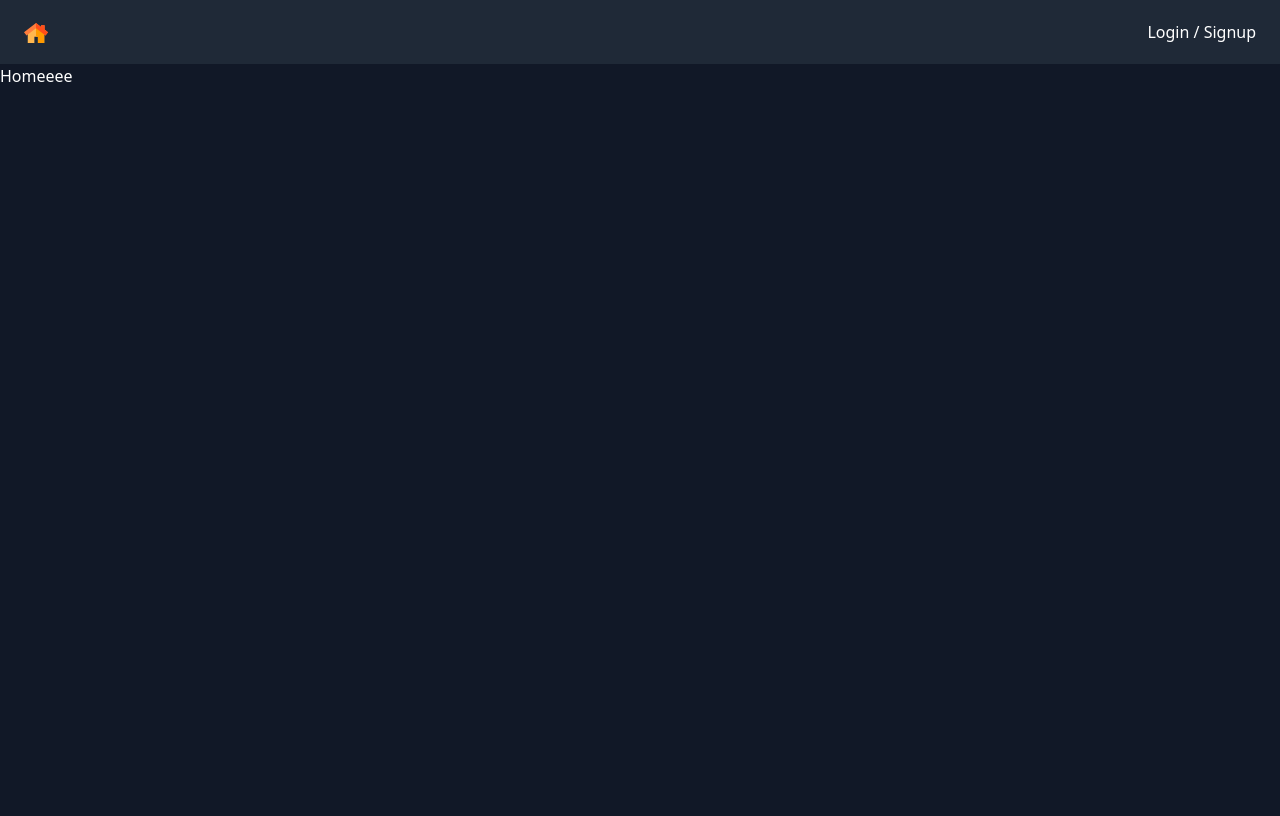
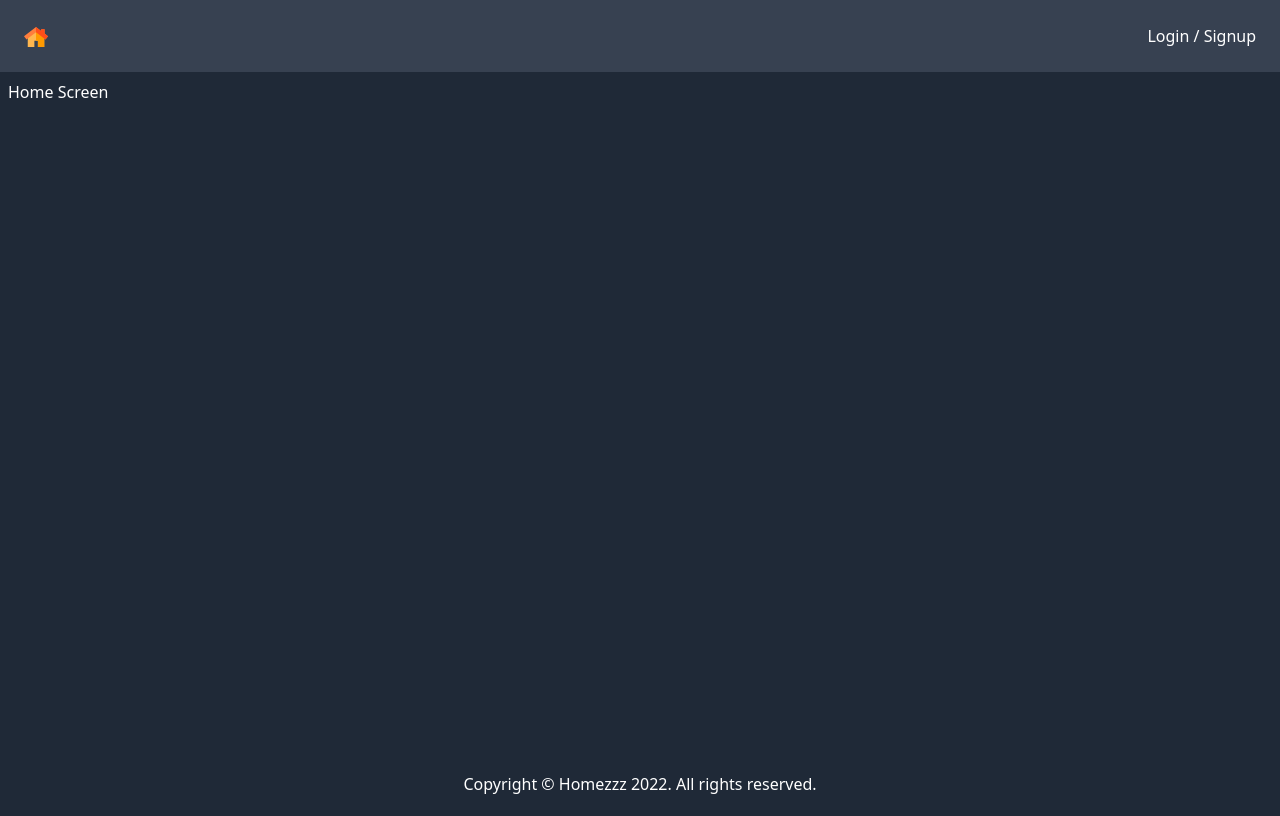
Before and after one commit to aurelchivu/housezzz, a Next.js app: page / in a window 1280 px wide. Built offline with nearby package versions, Linux system fonts and the light colour scheme.

Commit message:
Refactoring Layout

```diff
--- a/pages/_app.tsx
+++ b/pages/_app.tsx
@@ -2,15 +2,19 @@ import React from "react";
 import { AppProps } from "next/app";
 import Head from "next/head";
 import "../styles/index.css";
+import Layout from "src/components/Layout";
 
 export default function MyApp({ Component, pageProps }: AppProps) {
+  console.log(Component);
   return (
     <>
       <Head>
         <title>Housezzz</title>
         <link rel="icon" href="/favicon.ico" />
       </Head>
-      <Component {...pageProps} />
+      <Layout>
+        <Component {...pageProps} />
+      </Layout>
     </>
   );
 }
--- a/pages/index.tsx
+++ b/pages/index.tsx
@@ -2,5 +2,5 @@ import React from "react";
 import Layout from "src/components/Layout";
 
 export default function Home() {
-  return <Layout main={<div>Homeeee</div>} />;
+  return <div>Home Screen</div>;
 }
--- /dev/null
+++ b/src/components/Footer.tsx
@@ -0,0 +1,11 @@
+import { FunctionComponent } from "react";
+
+const Footer: FunctionComponent = () => {
+  return (
+    <footer className="text-center py-5">
+      Copyright &copy; Homezzz {new Date().getFullYear()}. All rights reserved.
+    </footer>
+  );
+};
+
+export default Footer;
--- a/src/components/Layout.tsx
+++ b/src/components/Layout.tsx
@@ -1,42 +1,21 @@
 /* eslint-disable @next/next/no-img-element */
-import { FunctionComponent, ReactNode } from "react";
+import { FunctionComponent, ReactChild, ReactChildren } from "react";
 import Link from "next/link";
+import Navbar from "./Navbar";
+import Footer from "./Footer";
 
 interface IProps {
-  main: ReactNode;
+  children: ReactChild | ReactChildren;
 }
 
-const Layout: FunctionComponent<IProps> = ({ main }) => {
+const Layout: FunctionComponent<IProps> = ({ children }) => {
   const authenticated = false;
   const logout = () => null;
   return (
-    <div className="bg-gray-900 max-w-screen-2xl mx-auto text-white">
-      <nav className="bg-gray-800" style={{ height: "64px" }}>
-        <div className="px-6 flex items-center justify-between h-16">
-          <Link href="/">
-            <a>
-              <img
-                src="/home-color.svg"
-                alt="home house"
-                className="inline w-6"
-              />
-            </a>
-          </Link>
-          {authenticated ? (
-            <>
-              <Link href="/houses/add">
-                <a>Add House</a>
-              </Link>
-              <button onClick={logout}>Logout</button>
-            </>
-          ) : (
-            <Link href="/auth">
-              <a>Login / Signup</a>
-            </Link>
-          )}
-        </div>
-      </nav>
-      <main style={{ minHeight: "calc(100vh - 64px)" }}>{main}</main>
+    <div className="bg-gray-800 max-w-screen-3xl mx-auto text-white">
+      <Navbar authenticated={authenticated} logout={logout} />
+      <main className="p-2">{children}</main>
+      <Footer />
     </div>
   );
 };
--- /dev/null
+++ b/src/components/Navbar.tsx
@@ -0,0 +1,40 @@
+/* eslint-disable @next/next/no-img-element */
+import { FunctionComponent, ReactNode } from "react";
+import Link from "next/link";
+
+interface IProps {
+  authenticated: boolean;
+  logout: () => void;
+}
+
+const Navbar: FunctionComponent<IProps> = ({ authenticated, logout }) => {
+  return (
+    <nav className="bg-gray-700 py-1">
+      <div className="px-6 flex items-center justify-between h-16">
+        <Link href="/">
+          <a>
+            <img
+              src="/home-color.svg"
+              alt="home house"
+              className="inline w-6"
+            />
+          </a>
+        </Link>
+        {authenticated ? (
+          <>
+            <Link href="/houses/add">
+              <a>Add House</a>
+            </Link>
+            <button onClick={logout}>Logout</button>
+          </>
+        ) : (
+          <Link href="/auth">
+            <a>Login / Signup</a>
+          </Link>
+        )}
+      </div>
+    </nav>
+  );
+};
+
+export default Navbar;
--- a/styles/index.css
+++ b/styles/index.css
@@ -15,7 +15,7 @@
 /* Generics */
 
 body {
-  background-color: rgba(17, 24, 39);
+  background-color: rgb(31 41 55);
 }
 
 input {
@@ -28,3 +28,7 @@ input {
 .marker-active {
   z-index: 1;
 }
+
+main {
+  min-height: 85vh;
+}
```
